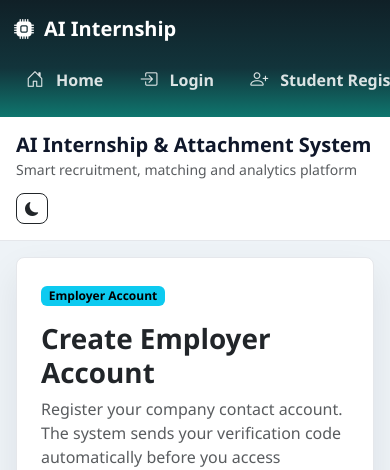
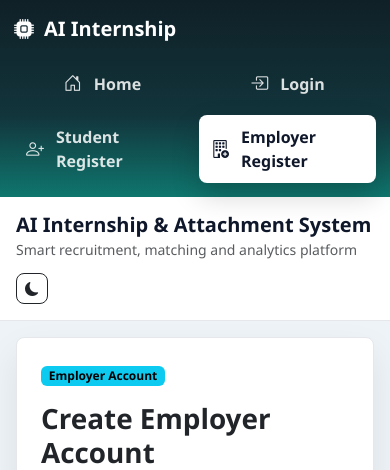
Before and after one commit to georgesultan931-bit/ai-attachment-system, a Django app: page /register/employer/ in a window 390 px wide. Shown: the top 470 px of the page. Run offline with Django 5.2, Linux system fonts and the light colour scheme.

Commit message:
Reveal mobile registration links

```diff
--- a/accounts/forms.py
+++ b/accounts/forms.py
@@ -164,7 +164,10 @@ class StudentRegistrationForm(ReplacePendingAccountMixin, UserCreationForm):
         widget=forms.EmailInput(
             attrs={
                 'class': 'form-control',
-                'placeholder': 'Enter your email address'
+                'placeholder': 'Enter your email address',
+                'autocapitalize': 'none',
+                'autocomplete': 'email',
+                'spellcheck': 'false',
             }
         )
     )
@@ -174,7 +177,9 @@ class StudentRegistrationForm(ReplacePendingAccountMixin, UserCreationForm):
         widget=forms.TextInput(
             attrs={
                 'class': 'form-control',
-                'placeholder': 'Enter your phone number'
+                'placeholder': 'Enter your phone number',
+                'autocomplete': 'tel',
+                'inputmode': 'tel',
             }
         )
     )
@@ -263,7 +268,10 @@ class EmployerRegistrationForm(ReplacePendingAccountMixin, UserCreationForm):
         widget=forms.EmailInput(
             attrs={
                 'class': 'form-control',
-                'placeholder': 'Enter company email address'
+                'placeholder': 'Enter company email address',
+                'autocapitalize': 'none',
+                'autocomplete': 'email',
+                'spellcheck': 'false',
             }
         )
     )
@@ -273,7 +281,9 @@ class EmployerRegistrationForm(ReplacePendingAccountMixin, UserCreationForm):
         widget=forms.TextInput(
             attrs={
                 'class': 'form-control',
-                'placeholder': 'Enter company phone number'
+                'placeholder': 'Enter company phone number',
+                'autocomplete': 'tel',
+                'inputmode': 'tel',
             }
         )
     )
@@ -364,7 +374,10 @@ class OTPVerificationForm(forms.Form):
         widget=forms.TextInput(
             attrs={
                 'class': 'form-control',
-                'placeholder': 'Enter 6-digit OTP'
+                'placeholder': 'Enter 6-digit OTP',
+                'autocomplete': 'one-time-code',
+                'inputmode': 'numeric',
+                'pattern': '[0-9]*',
             }
         )
     )
--- a/templates/base.html
+++ b/templates/base.html
@@ -207,7 +207,12 @@
                 width: 100%;
                 height: auto;
                 padding: 14px;
-                white-space: nowrap;
+                white-space: normal;
+                display: flex;
+                flex-wrap: wrap;
+                align-items: center;
+                gap: 8px;
+                overflow: visible;
             }
 
             .layout {
@@ -232,7 +237,8 @@
             }
 
             .sidebar-brand {
-                margin-bottom: 12px;
+                flex-basis: 100%;
+                margin-bottom: 8px;
             }
 
             .sidebar-section,
@@ -243,10 +249,13 @@
 
             .sidebar-link {
                 display: inline-flex;
-                margin-right: 8px;
+                flex: 1 1 150px;
+                justify-content: center;
+                margin-right: 0;
                 margin-bottom: 0;
                 padding: 10px 12px;
                 vertical-align: middle;
+                min-height: 44px;
             }
 
             .logout-btn {
```
